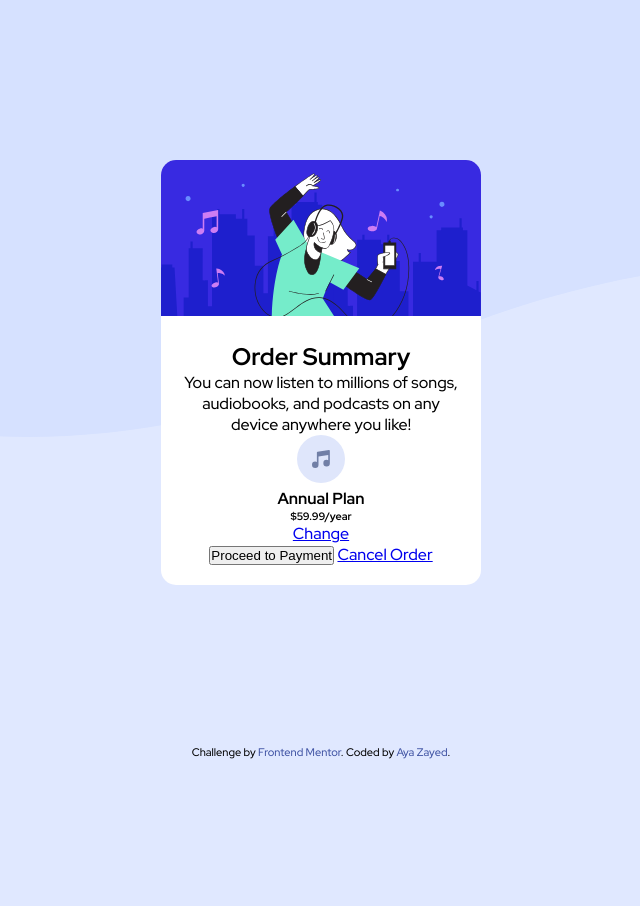
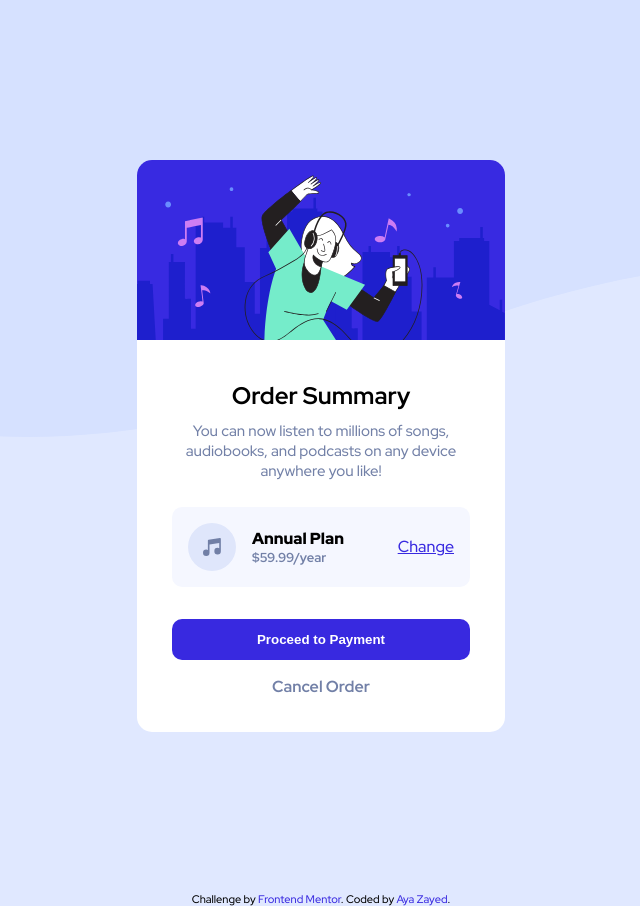
Before and after one commit to AyaZayed/Frontend-Mentor-Order-Summary-Card-Component, a plain HTML site: page index.html in a window 1280 px wide. Shown: the whole page, without its empty margins (319-959 px from the left). Before the commit the page ends 800 px from the top, so only its background shows below. Drawn offline with Linux system fonts and the light colour scheme.

Commit message:
most styling is done

```diff
--- a/index.html
+++ b/index.html
@@ -31,14 +31,16 @@
 
       <div class="price">
         <img src="images/icon-music.svg" alt="music icon">
-        <div>
+        <div class="plan">
           <h4>Annual Plan</h4>
           <h6>$59.99/year</h6>
         </div>
         <a href="#">Change</a>
       </div>
-      <button>Proceed to Payment</button>
-      <a href="#">Cancel Order</a>
+      <div class="actions">
+        <button>Proceed to Payment</button>
+        <a href="#">Cancel Order</a>
+      </div>
     </div>
   </section>
 
--- a/styles.css
+++ b/styles.css
@@ -19,10 +19,11 @@ body {
   flex-direction: column;
   background: url(images/pattern-background-desktop.svg) no-repeat;
   background-color: var(--Pale-blue);
+  font-weight: 500;
 }
 
 .card {
-  width: 20rem;
+  width: 23rem;
   text-align: center;
   margin: 10rem;
   background-color: white;
@@ -40,7 +41,78 @@ body {
 }
 
 .card .text {
-  padding: 20px;
+  padding: 35px;
+}
+
+.card .text p {
+  padding: 10px;
+  font-size: 15px;
+  color: var(--Desaturated-blue);
+}
+
+.card .price {
+  display: flex;
+  align-items: center;
+  margin: 1rem 0;
+  padding: 1rem;
+  position: relative;
+  background-color: var(--Very-pale-blue);
+  border-radius: 10px;
+  -webkit-border-radius: 10px;
+  -moz-border-radius: 10px;
+  -ms-border-radius: 10px;
+  -o-border-radius: 10px;
+}
+
+.card .price img {
+  margin-right: 1rem;
+}
+
+.card .price .plan {
+  display: flex;
+  flex-direction: column;
+  align-items: flex-start;
+}
+
+.card .price .plan h4 {
+  font-weight: 900;
+}
+
+.card .price .plan h6 {
+  color: var(--Desaturated-blue);
+  font-size: 13px;
+}
+
+.card .price a {
+  position: absolute;
+  right: 1rem;
+  color: var(--Bright-blue);
+}
+
+.card .actions {
+  display: flex;
+  flex-direction: column;
+}
+
+.card .actions button {
+  color: white;
+  background-color: var(--Bright-blue);
+  padding: 0.8rem;
+  font-weight: 700;
+  border: none;
+  margin: 1rem 0;
+  /* box-shadow: 0px 2px 5px var(--Bright-blue); */
+  border-radius: 10px;
+  -webkit-border-radius: 10px;
+  -moz-border-radius: 10px;
+  -ms-border-radius: 10px;
+  -o-border-radius: 10px;
+}
+
+.card .actions a {
+  text-decoration: none;
+  color: var(--Desaturated-blue);
+  font-weight: 700;
 }
 
 .attribution {
@@ -49,6 +121,10 @@ body {
 }
 
 .attribution a {
-  color: hsl(228, 45%, 44%);
+  color: var(--Bright-blue);
   text-decoration: none;
 }
+
+.attribution a:hover {
+  color: var(--Desaturated-blue);
+}
```
